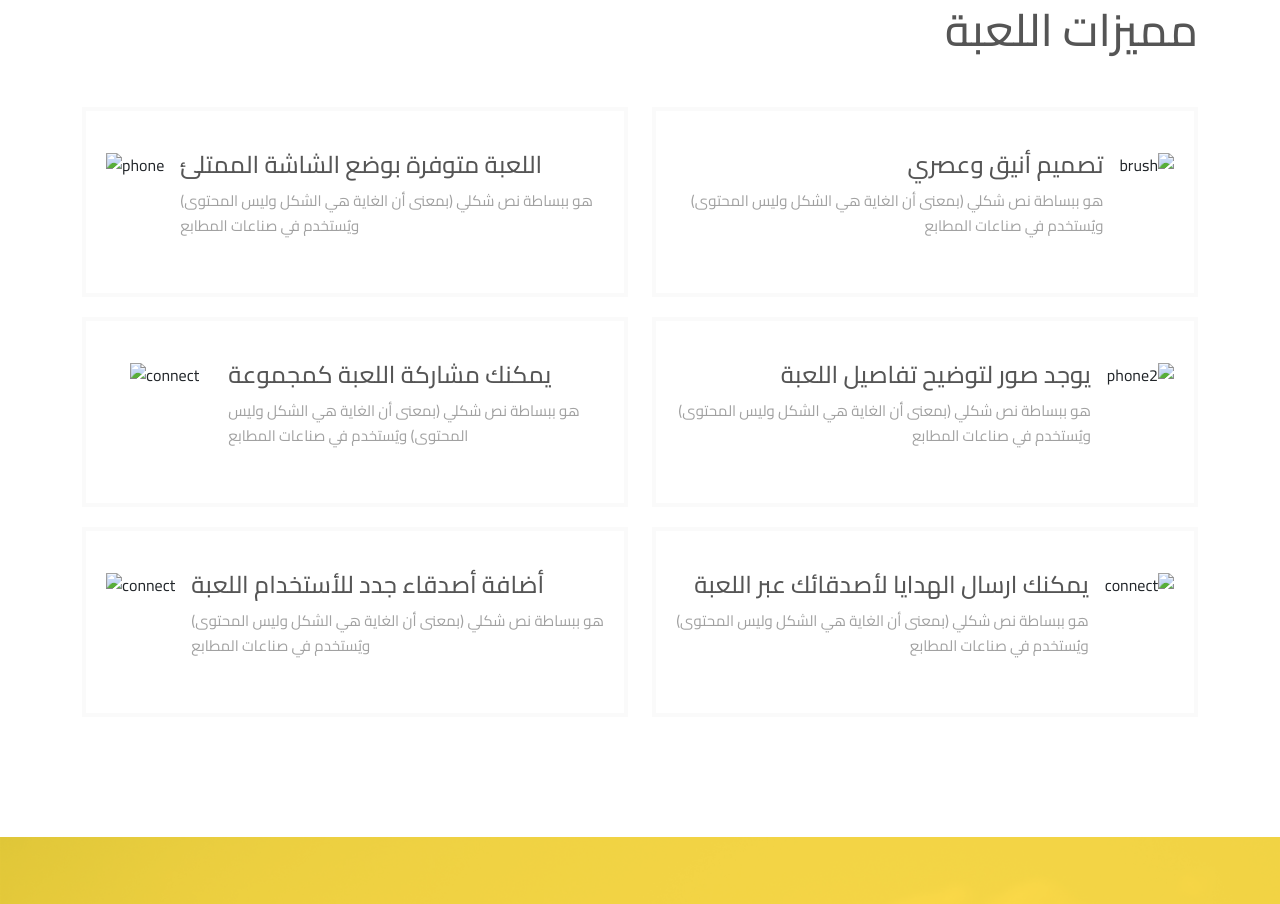
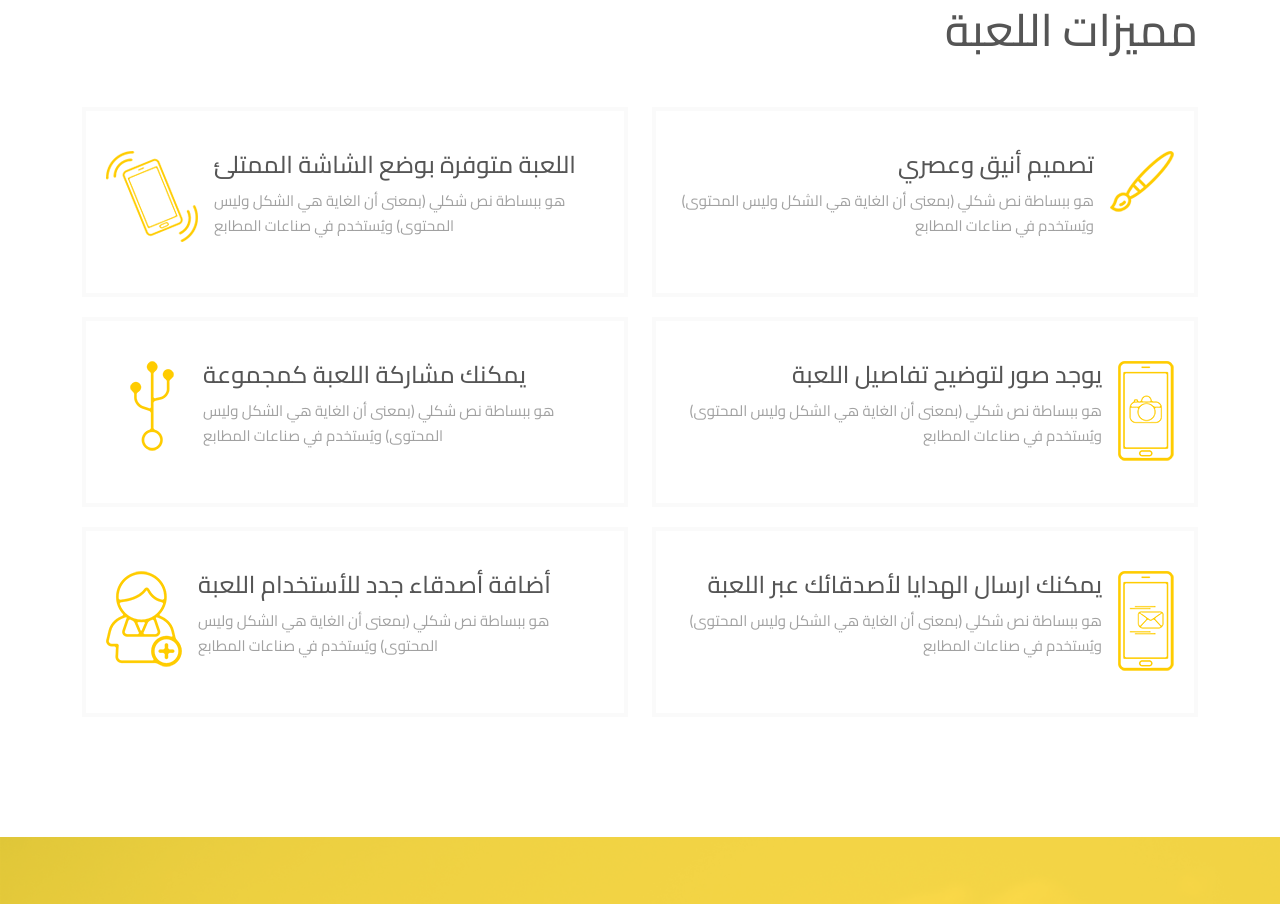
Before and after one commit to yahyaahmed1/coming-soon-project, a plain HTML site: page index.html in a window 1280 px wide. Shown: the part 1000-1904 px from the top of the page. Drawn offline with Linux system fonts and the light colour scheme; the site is published under a folder, as on GitHub Pages, so addresses that start at the root find nothing.

Commit message:
thumbnail path edited

```diff
--- a/index.html
+++ b/index.html
@@ -90,7 +90,7 @@
             <div class="col-md-6">
               <div class="d-flex">
                 <div class="flex-shrink-0">
-                  <img src="/images/brush.png" alt="brush" />
+                  <img src="./images/brush.png" alt="brush" />
                 </div>
                 <div class="flex-grow-1 ms-3">
                   <h4>تصميم أنيق وعصري</h4>
@@ -104,7 +104,7 @@
             <div class="col-md-6">
               <div class="d-flex">
                 <div class="flex-shrink-0">
-                  <img src="/images/phone.png" alt="phone" />
+                  <img src="./images/phone.png" alt="phone" />
                 </div>
                 <div class="flex-grow-1 me-3">
                   <h4>اللعبة متوفرة بوضع الشاشة الممتلئ</h4>
@@ -118,7 +118,7 @@
             <div class="col-md-6">
               <div class="d-flex">
                 <div class="flex-shrink-0">
-                  <img src="/images/phone2.png" alt="phone2" />
+                  <img src="./images/phone2.png" alt="phone2" />
                 </div>
                 <div class="flex-grow-1 ms-3">
                   <h4>يوجد صور لتوضيح تفاصيل اللعبة</h4>
@@ -132,7 +132,7 @@
             <div class="col-md-6">
               <div class="d-flex">
                 <div class="flex-shrink-0">
-                  <img src="/images/connect.png" alt="connect" class="fork" />
+                  <img src="./images/connect.png" alt="connect" class="fork" />
                 </div>
                 <div class="flex-grow-1 me-3">
                   <h4>يمكنك مشاركة اللعبة كمجموعة</h4>
@@ -146,7 +146,7 @@
             <div class="col-md-6">
               <div class="d-flex">
                 <div class="flex-shrink-0">
-                  <img src="/images/phone3.png" alt="connect" />
+                  <img src="./images/phone3.png" alt="connect" />
                 </div>
                 <div class="flex-grow-1 ms-3">
                   <h4>يمكنك ارسال الهدايا لأصدقائك عبر اللعبة</h4>
@@ -160,7 +160,7 @@
             <div class="col-md-6">
               <div class="d-flex">
                 <div class="flex-shrink-0">
-                  <img src="/images/user.png" alt="connect" />
+                  <img src="./images/user.png" alt="connect" />
                 </div>
                 <div class="flex-grow-1 me-3">
                   <h4>أضافة أصدقاء جدد للأستخدام اللعبة</h4>
```
